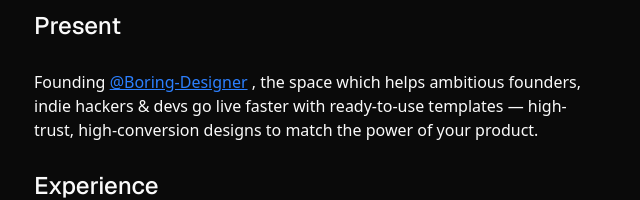
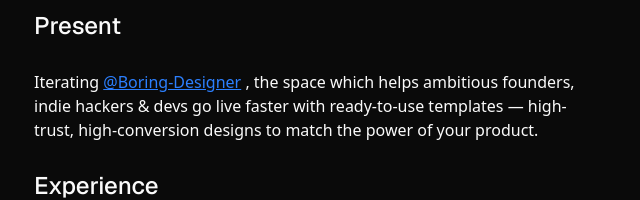
Before and after one commit to AdityaSrivastava185/Portfolio-drop-founder, a Next.js app: page / in a window 1280 px wide. Shown: the part 264-464 px from the top of the page, without its empty margins (318-958 px from the left). Built offline with nearby package versions, Linux system fonts and the light colour scheme.

Commit message:
remvoed the description form the data file

```diff
--- a/src/components/Present/PresentDescription.tsx
+++ b/src/components/Present/PresentDescription.tsx
@@ -7,7 +7,7 @@ const PresentDescription = () => {
         <div className='space-y-7'>
             <HeroTitle title="Present" />
             <div>
-                <p className='text-balance'>Founding <Link href={"https://boring-designer.com"} className="text-blue-500 underline">@Boring-Designer</Link> , the space which helps ambitious founders, indie hackers & devs go live faster with ready-to-use templates — high-trust, high-conversion designs to match the power of your product.</p>
+                <p className='text-balance'>Iterating <Link href={"https://boring-designer.com"} className="text-blue-500 underline">@Boring-Designer</Link> , the space which helps ambitious founders, indie hackers & devs go live faster with ready-to-use templates — high-trust, high-conversion designs to match the power of your product.</p>
             </div>
         </div>
     )
--- a/src/data/index.ts
+++ b/src/data/index.ts
@@ -1,6 +1,9 @@
 
 // Profile Image
 export const ProfileImage = "/profile-image.svg";
+
+// Profile Name
+export const Name = "Aditya Srivastava";
 
 //Profile Socials
 
@@ -30,10 +33,3 @@ export const PortfolioSocials =
         ImageSrc : "/portfolio.svg",
         LinkReference : "https://www.boring-designer.com/"
     }
-
-
-// Profile Name
-export const Name = "Aditya Srivastava";
-
-// Profile Description
-export const Description = "22 y/o born in India, a passionate front-end developer and open-source contributor. I craft clean, responsive user interfaces and love building tools that help developers thrive.";
```
